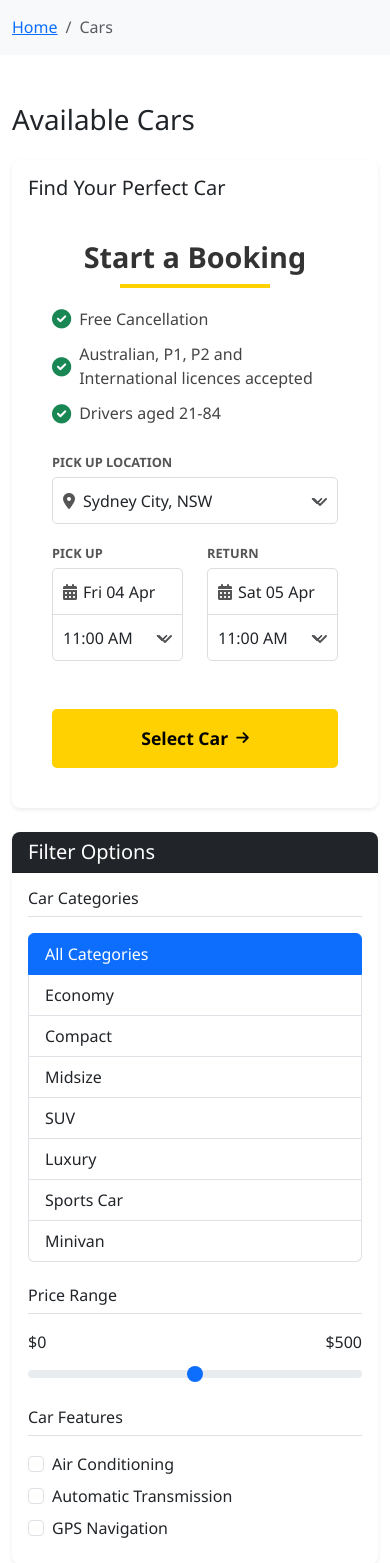
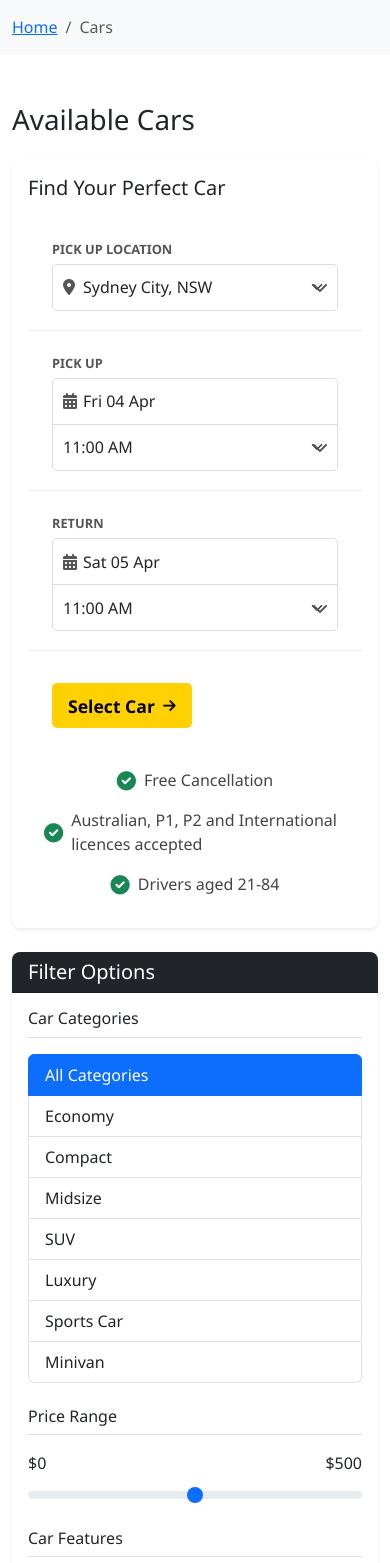
Before and after one commit to ziqichen55555/rushwebsite, a Django app: page /cars/ in a window 390 px wide. Shown: the part 57-1620 px from the top of the page. Run offline with Django 4.2, Linux system fonts and the light colour scheme; data comes from the database, SQL or seed files in the repository.

Commit message:
Update website design to include a longer search bar and add a slogan.
Replit-Commit-Author: Agent
Replit-Commit-Session-Id: 059dafd4-55aa-4d80-86bc-6bd5ca79fb98
Replit-Commit-Screenshot-Url: https://storage.googleapis.com/screenshot-production-us-central1/2a3d4d26-f1ac-4d93-8236-9430a2be92be/34cc2346-0687-4f03-b740-6050a355eff5.jpg

```diff
--- a/static/css/styles.css
+++ b/static/css/styles.css
@@ -62,9 +62,24 @@ body {
     background-color: rgba(255, 255, 255, 0.9);
     border: none;
     border-radius: 10px;
-    max-width: 800px;
+    max-width: 1200px;
     margin: 0 auto;
     box-shadow: 0 10px 30px rgba(0, 0, 0, 0.2);
+}
+
+.long-form-card {
+    padding: 0;
+}
+
+.slogan-container {
+    margin-bottom: 2rem !important;
+}
+
+.slogan-text {
+    font-size: 1.5rem;
+    font-style: italic;
+    margin-top: 0.5rem;
+    text-shadow: 2px 2px 4px rgba(0, 0, 0, 0.5);
 }
 
 .price-tag {
@@ -90,7 +105,29 @@ body {
 
 /* New Booking Search Styles */
 .booking-search-container {
-    padding: 2rem;
+    padding: 0;
+}
+
+.long-search-container {
+    display: flex;
+    flex-direction: row;
+    align-items: stretch;
+    border-radius: 10px;
+    overflow: hidden;
+}
+
+.search-segment {
+    flex: 1;
+    padding: 1.2rem 1.5rem;
+    background-color: white;
+    border-right: 1px solid #eee;
+}
+
+.search-button-segment {
+    padding: 1.2rem;
+    display: flex;
+    align-items: center;
+    background-color: white;
 }
 
 .booking-title {
@@ -114,9 +151,11 @@ body {
 
 .booking-highlights {
     display: flex;
-    flex-direction: column;
-    gap: 0.7rem;
-    margin-bottom: 2rem;
+    flex-direction: row;
+    flex-wrap: wrap;
+    gap: 1rem;
+    margin: 1rem;
+    justify-content: center;
 }
 
 .highlight-item {
@@ -210,13 +249,15 @@ body {
     color: #000;
     font-weight: bold;
     font-size: 1.1rem;
-    padding: 0.75rem;
+    padding: 0.75rem 1.5rem;
     border-radius: 5px;
-    margin-top: 1rem;
+    margin: 0;
+    height: 45px;
     transition: all 0.3s ease;
     display: flex;
     align-items: center;
     justify-content: center;
+    white-space: nowrap;
 }
 
 .select-car-btn i {
@@ -302,6 +343,39 @@ body {
 }
 
 /* Responsive adjustments */
+@media (max-width: 992px) {
+    .hero-section {
+        min-height: 100vh;
+        padding: 1rem;
+    }
+
+    .transparent-card {
+        width: 100%;
+        margin: 0;
+    }
+
+    .long-search-container {
+        flex-direction: column;
+    }
+
+    .search-segment {
+        border-right: none;
+        border-bottom: 1px solid #eee;
+    }
+
+    .search-button-segment {
+        padding: 1.5rem;
+    }
+
+    .slogan-container {
+        margin-bottom: 1.5rem !important;
+    }
+
+    .slogan-text {
+        font-size: 1.2rem;
+    }
+}
+
 @media (max-width: 768px) {
     .hero-section {
         min-height: 100vh;
@@ -320,6 +394,7 @@ body {
     .booking-title {
         font-size: 1.8rem;
         text-align: center;
+        margin-bottom: 1rem;
     }
 
     .booking-title:after {
@@ -348,7 +423,7 @@ body {
     }
 
     .select-car-btn {
-        margin-top: 1.5rem;
+        margin-top: 0.5rem;
         padding: 1rem;
     }
 }
--- a/templates/components/hero_section.html
+++ b/templates/components/hero_section.html
@@ -2,7 +2,11 @@
     <div class="container h-100">
         <div class="row align-items-center justify-content-center h-100">
             <div class="col-12">
-                <div class="card transparent-card">
+                <div class="slogan-container text-center mb-4">
+                    <h1 class="text-white fw-bold">Rush Car Rental</h1>
+                    <p class="text-white slogan-text">Drive Your Dreams, Experience the Rush</p>
+                </div>
+                <div class="card transparent-card long-form-card">
                     <div class="card-body">
                         {% include 'components/search_form.html' %}
                     </div>
--- a/templates/components/search_form.html
+++ b/templates/components/search_form.html
@@ -1,14 +1,6 @@
-<div class="booking-search-container">
-    <h2 class="booking-title">Start a Booking</h2>
-
-    <div class="booking-highlights mb-4">
-        <div class="highlight-item"><i class="fas fa-check-circle text-success me-2"></i> Free Cancellation</div>
-        <div class="highlight-item"><i class="fas fa-check-circle text-success me-2"></i> Australian, P1, P2 and International licences accepted</div>
-        <div class="highlight-item"><i class="fas fa-check-circle text-success me-2"></i> Drivers aged 21-84</div>
-    </div>
-
 <form action="{% url 'car_list' %}" method="get" class="search-form">
-        <div class="mb-3">
+    <div class="long-search-container">
+        <div class="search-segment">
             <label for="pickup_location" class="search-label">PICK UP LOCATION</label>
             <div class="location-select">
                 <i class="fas fa-map-marker-alt location-icon"></i>
@@ -22,8 +14,7 @@
             </div>
         </div>
 
-        <div class="row mb-4">
-            <div class="col-6">
+        <div class="search-segment">
             <label class="search-label">PICK UP</label>
             <div class="date-time-select">
                 <div class="date-select">
@@ -41,7 +32,8 @@
                 </div>
             </div>
         </div>
-            <div class="col-6">
+
+        <div class="search-segment">
             <label class="search-label">RETURN</label>
             <div class="date-time-select">
                 <div class="date-select">
@@ -59,12 +51,17 @@
                 </div>
             </div>
         </div>
-        </div>
 
-        <div class="d-grid">
+        <div class="search-button-segment">
             <button type="submit" class="btn select-car-btn">
                 Select Car <i class="fas fa-arrow-right ms-2"></i>
             </button>
         </div>
+    </div>
+
+    <div class="booking-highlights mt-3">
+        <div class="highlight-item"><i class="fas fa-check-circle text-success me-2"></i> Free Cancellation</div>
+        <div class="highlight-item"><i class="fas fa-check-circle text-success me-2"></i> Australian, P1, P2 and International licences accepted</div>
+        <div class="highlight-item"><i class="fas fa-check-circle text-success me-2"></i> Drivers aged 21-84</div>
+    </div>
 </form>
-</div>
```
Lines whose indentation alone changed are shown as unchanged.
